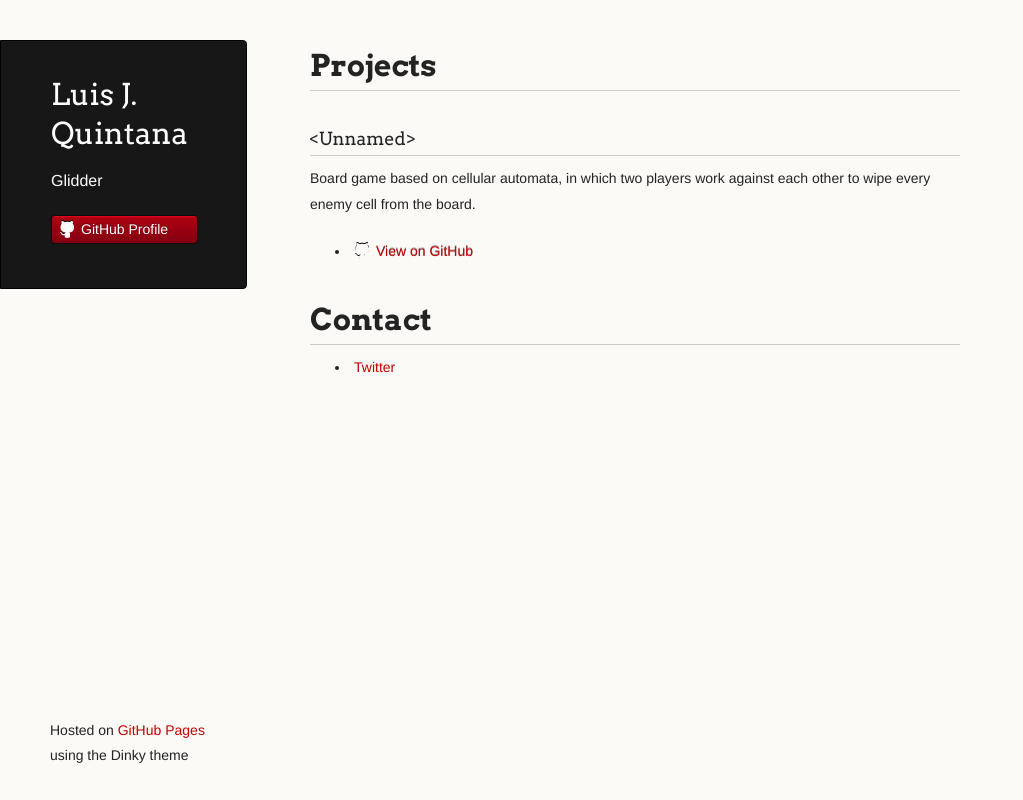
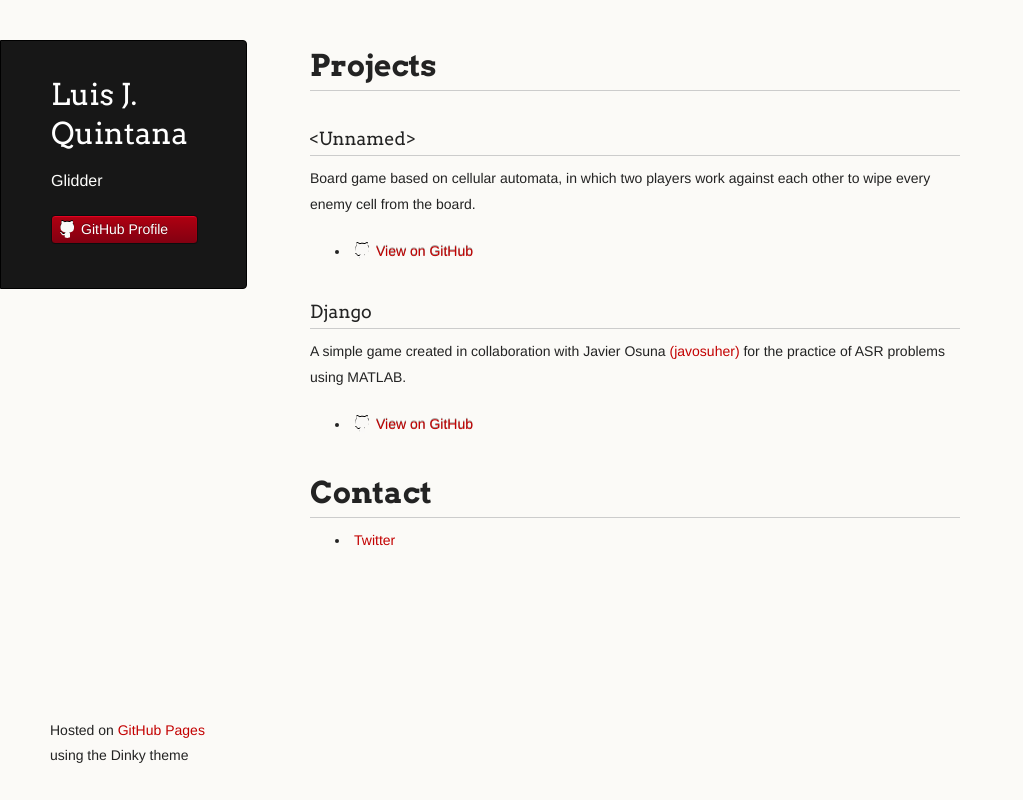
Before and after one commit to glidder/Glidder.github.io, a plain HTML site: page index.html in a window 1280 px wide. Shown: the whole page, without its empty margins (0-1023 px from the left). Drawn offline with Linux system fonts and the light colour scheme.

Commit message:
Update index.html
Adding "Django" to "projects"

```diff
--- a/index.html
+++ b/index.html
@@ -40,6 +40,15 @@
   <li><a class="buttons github" href="https://github.com/glidder/Cellular-Board">View on GitHub</a></li>
 </ul>
 
+<h3>
+<a name="unnamed" class="anchor" href="#unnamed"><span class="octicon octicon-link"></span></a>Django</h3>
+
+<p>A simple game created in collaboration with Javier Osuna <a href="https://github.com/javosuher">(javosuher)</a> for the practice of ASR problems using MATLAB.</p>
+
+<ul>
+  <li><a class="buttons github" href="https://github.com/glidder/ASR-game">View on GitHub</a></li>
+</ul>
+
 <h1>
 <a name="contact" class="anchor" href="#contact"><span class="octicon octicon-link"></span></a><strong>Contact</strong>
 </h1>
```
